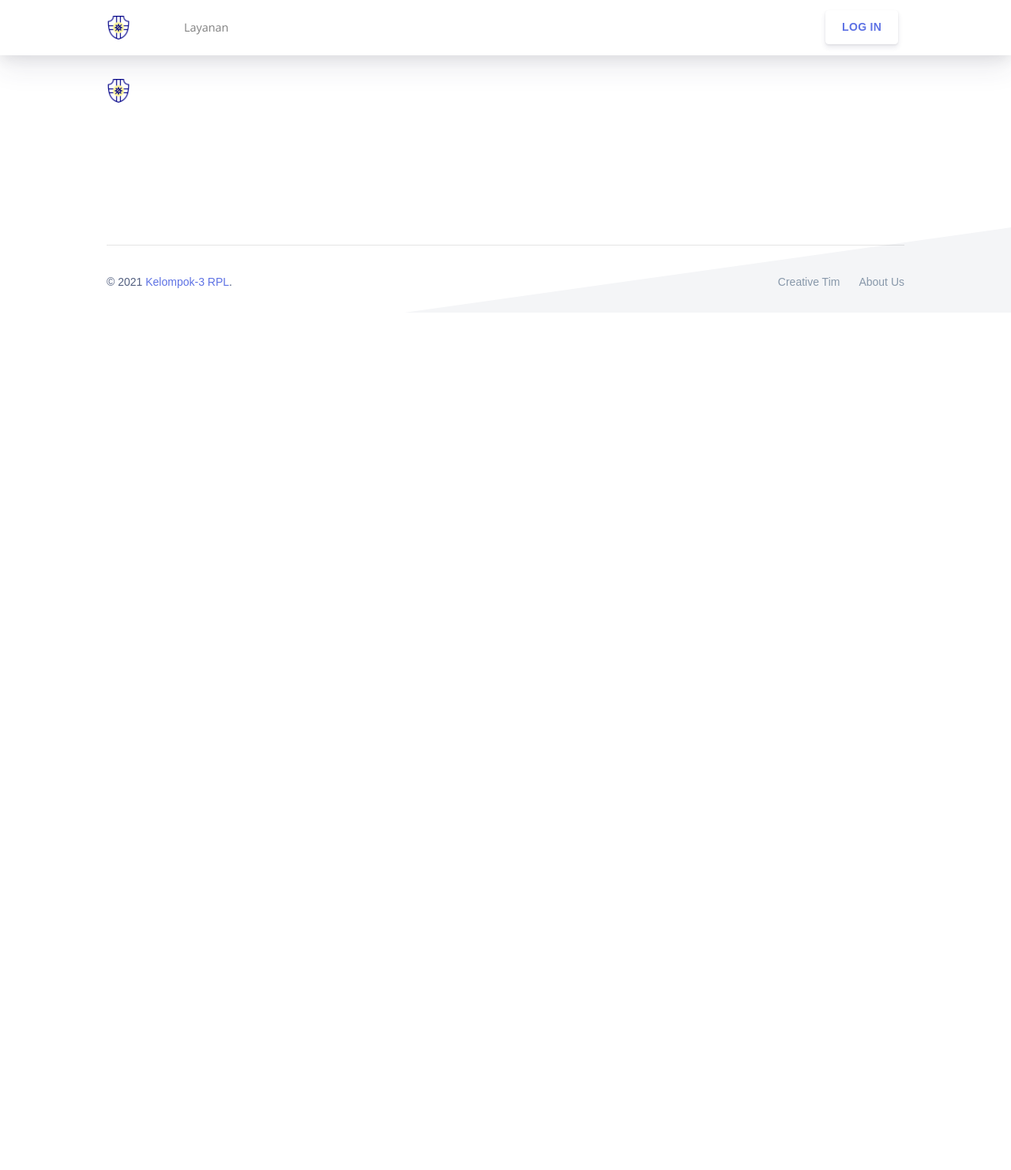
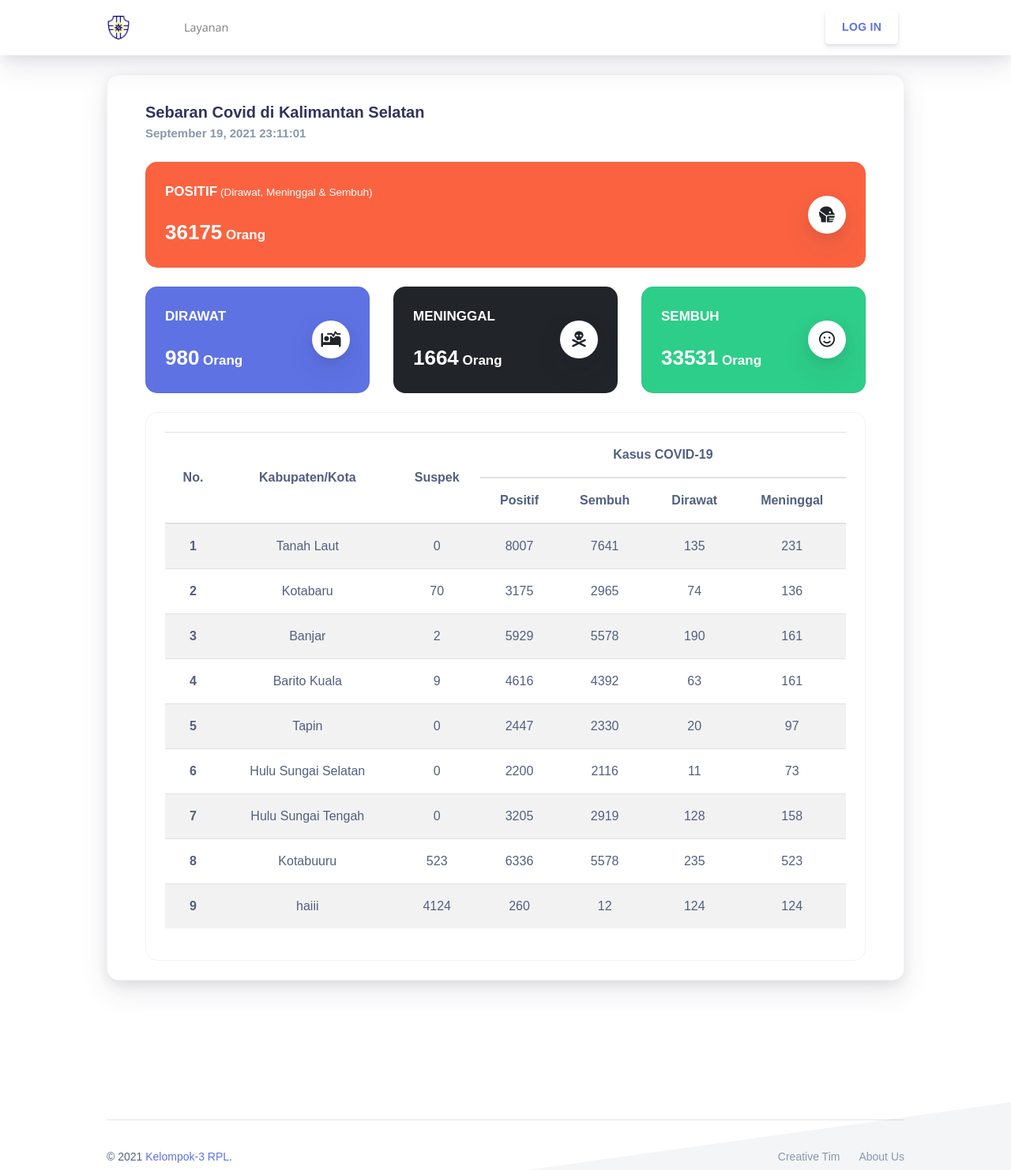
Before and after one commit to kadabengarann/Website-Covid-RPL-Kelompok3, a PHP site: page /DataKasusCovid-19/data_covid.php in a window 1280 px wide. Shown: the top 1482 px of the page at 79% size. Before the commit the page ends 365 px from the top, so only its background shows below. Run offline with PHP 8.4, Linux system fonts and the light colour scheme; data comes from the database, SQL or seed files in the repository; some libraries are stand-ins or nearby versions.

Commit message:
fix missing page

```diff
--- a/DataKasusCovid-19/data_covid.php
+++ b/DataKasusCovid-19/data_covid.php
@@ -1,6 +1,6 @@
 <?php
 include_once("../services/loginsessioncheck.php");
-date_default_timezone_set('Asia/Makassar');
+
 require_once("../services/connection.php");
 $stmt = $pdo_conn->prepare("SELECT * FROM data_covid");
 $stmt->execute();
@@ -9,6 +9,11 @@ $result = $stmt->fetchAll();
 $stmt1 = $pdo_conn->prepare("select sum(positif) AS positif,sum(sembuh) AS sembuh,sum(dirawat) AS dirawat,sum(meninggal) AS meninggal,sum(suspek) AS suspek from data_covid");
 $stmt1->execute();
 $result1 = $stmt1->fetchAll();
+
+$stmt = $pdo_conn->prepare("SELECT MAX(updated_at) AS date_update FROM data_covid;");
+$stmt->execute();
+$result2 = $stmt->fetchAll();
+$date_update = date("d, Y H:i:s", strtotime($result2[0]["date_update"]));
 ?>
 <!DOCTYPE html>
 <html lang="en">
@@ -91,7 +96,7 @@ $result1 = $stmt1->fetchAll();
                                     <a href="#" class="dropdown-item">Kelola Tempat test SWAB/PCR</a>
                                     <a href="#" class="dropdown-item">Kelola Informasi RS Rujukan</a>
                                     <a href="#" class="dropdown-item">Kelola Petunjuk Isoman</a>
-                                    <a href="./DataKasusCovid-19/data_covid_adm.php" class="dropdown-item">Kelola Data Covid Terkini</a>
+                                    <a href="./data_covid_adm.php" class="dropdown-item">Kelola Data Covid Terkini</a>
                                     <a href="#" class="dropdown-item">Kelola Zona Wilayah</a>
                                 </div>
                             </li>
@@ -135,93 +140,147 @@ $result1 = $stmt1->fetchAll();
     <div class="wrapper">
         <div class="section pt-4">
             <div class="container">
-                <a class="navbar-brand mr-lg-5" href="../">
-                    <img src="../assets/img/logo_ color.png">
-                </a>
-                <button class="navbar-toggler" type="button" data-toggle="collapse" data-target="#navbar_global" aria-controls="navbar_global" aria-expanded="false" aria-label="Toggle navigation">
-                    <span class="navbar-toggler-icon"></span>
-                </button>
-                <div class="navbar-collapse collapse" id="navbar_global">
-                    <div class="navbar-collapse-header">
-                        <div class="row">
-                            <div class="col-6 collapse-brand">
-                                <a href="">
-                                    <img src="../assets/img/logo_ color.png">
-                                </a>
-                            </div>
-                            <div class="col-6 collapse-close">
-                                <button type="button" class="navbar-toggler" data-toggle="collapse" data-target="#navbar_global" aria-controls="navbar_global" aria-expanded="false" aria-label="Toggle navigation">
-                                    <span></span>
-                                    <span></span>
-                                </button>
+                <div class="card shadow">
+                    <div class="px-5 pt-2">
+                        <div class="row justify-content-center">
+                            <div class="col">
+                                <div class="card bg-transparent no-shadow mb-0">
+                                    <div class="card-body bg-transparent px-0">
+                                        <h2 class="h2 card-title mb-0">Sebaran Covid di Kalimantan Selatan</h2>
+                                        <small class="h4 text-muted"><?php echo date("F", strtotime($result2[0]["date_update"])) . " " . $date_update;
+                                                                        ?></small>
                                     </div>
                                 </div>
                             </div>
-                    <ul class="navbar-nav navbar-nav-hover align-items-lg-center">
-                        <li class="nav-item dropdown">
-                            <a href="#" class="nav-link" data-toggle="dropdown" href="#" role="button">
-                                <i class="ni ni-collection d-lg-none"></i>
-                                <span class="nav-link-inner--text">Layanan</span>
-                            </a>
-                            <div class="dropdown-menu">
-                                <a href="#" class="dropdown-item">Tempat Vaksinasi</a>
-                                <a href="../PendaftaranVaksin/syaratvaksin.php" class="dropdown-item">Pendaftaran Vaksinasi</a>
-                                <a href="#" class="dropdown-item">Tempat test SWAB/PCR</a>
-                                <a href="#" class="dropdown-item">Informasi RS Rujukan</a>
-                                <a href="#" class="dropdown-item">Petunjuk Isoman</a>
                         </div>
-                        </li>
+                        <div class="row ">
+                            <div class="col-md-12 ">
+                                <div class="card text-white bg-warning mb-4">
+                                    <div class="card-body">
+                                        <div class="row align-items-center">
+                                            <div class="col">
+                                                <h3 class="card-title">POSITIF<small> (Dirawat, Meninggal & Sembuh)</small></h3>
+                                                <h3 class="card-text"><span class="h1"><?php echo $result1[0]["positif"]; ?></span> Orang</h3>
+                                            </div>
+                                            <div class="col-auto">
+                                                <div class="icon icon-shape text-dark bg-white rounded-circle shadow">
+                                                    <i class="fas fa-head-side-mask"></i>
+                                                </div>
+                                            </div>
+                                        </div>
+                                    </div>
+                                </div>
+                            </div>
+                            <div class="col-md-4 ">
+                                <div class="card text-white bg-primary mb-4">
+                                    <div class="card-body">
+                                        <div class="row align-items-center">
+                                            <div class="col">
+                                                <h3 class="card-title">DIRAWAT</h3>
+                                                <h3 class="card-text"><span class="h1"><?php echo $result1[0]["dirawat"]; ?></span> Orang</h3>
+                                            </div>
+                                            <div class="col-auto">
+                                                <div class="icon icon-shape text-dark bg-white rounded-circle shadow">
+                                                    <i class="fas fa-procedures"></i>
+                                                </div>
+                                            </div>
+                                        </div>
+                                    </div>
+                                </div>
+                            </div>
+                            <div class="col-md-4 ">
+                                <div class="card text-white bg-dark mb-4">
+                                    <div class="card-body">
+                                        <div class="row align-items-center">
+                                            <div class="col">
+                                                <h3 class="card-title">MENINGGAL</h3>
+                                                <h3 class="card-text"><span class="h1"><?php echo $result1[0]["meninggal"]; ?></span> Orang</h3>
+                                            </div>
+                                            <div class="col-auto">
+                                                <div class="icon icon-shape text-dark bg-white rounded-circle shadow">
+                                                    <i class="fas fa-skull-crossbones"></i>
+                                                </div>
+                                            </div>
+                                        </div>
+                                    </div>
+                                </div>
+                            </div>
+                            <div class="col-md-4 ">
+                                <div class="card text-white bg-success mb-4">
+                                    <div class="card-body">
+                                        <div class="row align-items-center">
+                                            <div class="col">
+                                                <h3 class="card-title">SEMBUH</h3>
+                                                <h3 class="card-text"><span class="h1"><?php echo $result1[0]["sembuh"]; ?></span> Orang</h3>
+                                            </div>
+                                            <div class="col-auto">
+                                                <div class="icon icon-shape text-dark bg-white rounded-circle shadow">
+                                                    <i class="far fa-smile"></i>
+                                                </div>
+                                            </div>
+                                        </div>
+                                    </div>
+                                </div>
+                            </div>
+                        </div>
+                        <div class="row mb-4">
+                            <div class="col-md-12">
+                                <div class="card bg-transparent ">
+                                    <div class="card-body bg-transparent">
+                                        <table class="table table-striped table-hover">
+                                            <thead>
+                                                <tr>
+                                                    <th scope="col" rowspan="2">No.</th>
+                                                    <th scope="col" rowspan=" 2">Kabupaten/Kota</th>
+                                                    <th scope="col" rowspan="2" class="align-center">Suspek</th>
+                                                    <th scope="col" colspan="4" class="text-center">Kasus COVID-19</th>
+                                                </tr>
+                                                <tr>
+                                                    <th scope="col">Positif</th>
+                                                    <th scope="col">Sembuh</th>
+                                                    <th scope="col">Dirawat</th>
+                                                    <th scope="col">Meninggal</th>
+                                                </tr>
+                                            </thead>
+                                            <tbody>
                                                 <?php
-                        if (isset($_SESSION['login_user'])) {
-                            if ($_SESSION['level_user'] == 'admin') {
+                                                if (!empty($result)) {
+                                                    $count = 1;
+                                                    foreach ($result as $row) {
                                                 ?>
-                                <li class="nav-item dropdown">
-                                    <a href="#" class="nav-link" data-toggle="dropdown" href="#" role="button">
-                                        <i class="ni ni-collection d-lg-none"></i>
-                                        <span class="nav-link-inner--text">Admin</span>
-                                    </a>
-                                    <div class="dropdown-menu">
-                                        <a href="#" class="dropdown-item">Kelola Tempat Vaksinasi</a>
-                                        <a href="#" class="dropdown-item">Kelola Tempat test SWAB/PCR</a>
-                                        <a href="#" class="dropdown-item">Kelola Informasi RS Rujukan</a>
-                                        <a href="#" class="dropdown-item">Kelola Petunjuk Isoman</a>
-                                        <a href="./data_covid_adm.php" class="dropdown-item">Kelola Data Covid Terkini</a>
-                                        <a href="../InformasiZonaWilayah/" class="dropdown-item">Kelola Zona Wilayah</a>
-                                    </div>
-                                </li>
+                                                        <tr>
+                                                            <th scope="row"><?php echo $count; ?></th>
+                                                            <td><?php echo $row["kabupaten"]; ?></td>
+                                                            <td><?php echo $row["suspek"]; ?></td>
+                                                            <td><?php echo $row["positif"]; ?></td>
+                                                            <td><?php echo $row["sembuh"]; ?></td>
+                                                            <td><?php echo $row["dirawat"]; ?></td>
+                                                            <td><?php echo $row["meninggal"]; ?></td>
+                                                        </tr>
                                                     <?php
+                                                        $count++;
                                                     }
-                        }
-                        ?>
-                    </ul>
-                    <ul class="navbar-nav align-items-lg-center ml-lg-auto">
-                        <?php
-                        if (isset($_SESSION['login_user'])) {
-                        ?>
-                            <li class="nav-item dropdown">
-                                <a class="nav-link dropdown-toggle nav-link-icon" href="javascript:;" id="nav-inner-success_dropdown_1" role="button" data-toggle="dropdown" aria-haspopup="true" aria-expanded="false">
-                                    <i class="ni ni-settings-gear-65"></i>
-                                    <span class="nav-link-inner--text d-lg-none">Settings</span>
-                                </a>
-                                <div class="dropdown-menu dropdown-menu-right" aria-labelledby="nav-inner-success_dropdown_1">
-                                    <a class="dropdown-item" href="javascript:;">Profile</a>
-                                    <div class="dropdown-divider"></div>
-                                    <a class="dropdown-item" href="../services/logout.php">Logout</a>
-                                </div>
-                            </li>
-                        <?php
                                                 } else {
                                                     ?>
-                            <li class="nav-item">
-                                <a class="btn btn-neutral" href="../Login/login.php">
-                                    <span class="nav-link-inner--text">Log In</span>
-                                </a>
-                            </li>
-
+                                                    <tr>
+                                                        <td>-</td>
+                                                        <td>-</td>
+                                                        <td>-</td>
+                                                        <td>-</td>
+                                                        <td>-</td>
+                                                        <td>-</td>
+                                                        <td>-</td>
+                                                    </tr>
                                                 <?php
                                                 }
                                                 ?>
-                    </ul>
+                                            </tbody>
+                                        </table>
+                                    </div>
+                                </div>
+                            </div>
+                        </div>
+                    </div>
                 </div>
             </div>
         </div>
```
Lines whose indentation alone changed are shown as unchanged.
